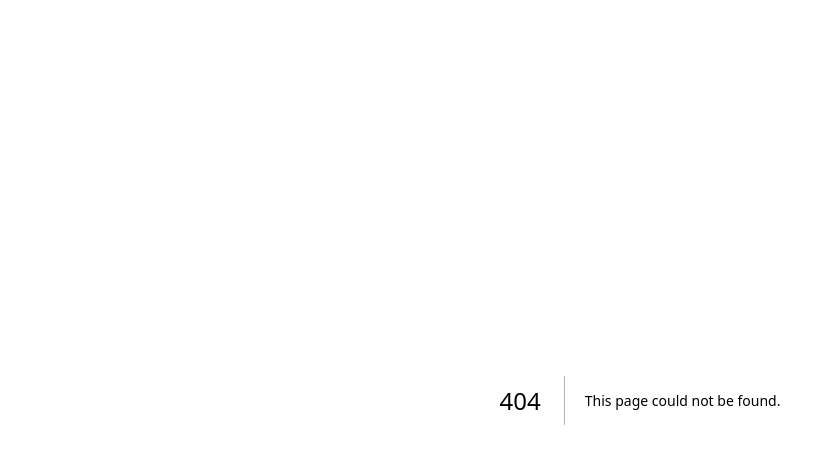
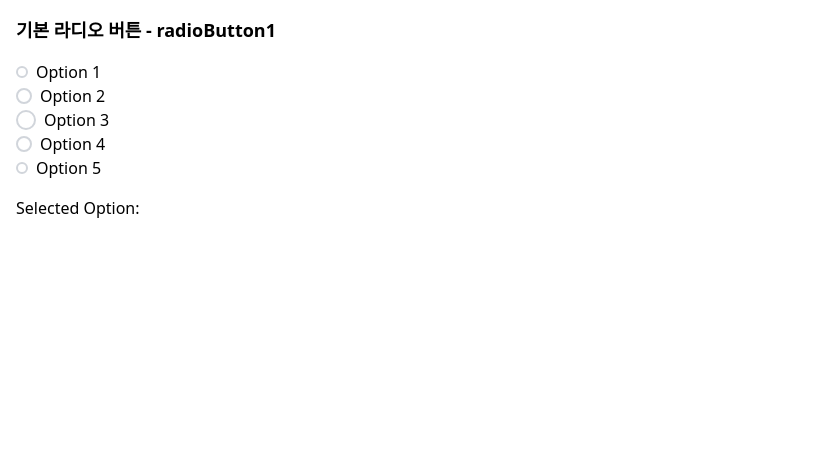
Before and after one commit to Poten14/Componique, a Next.js app: page /js/RadioButton in a window 1280 px wide. Before the commit this address had no page. Shown: the top 464 px of the page, without its empty margins (0-827 px from the left). Built offline with nearby package versions, Linux system fonts and the light colour scheme.

Commit message:
text: 기본 라디오 버튼 완성

```diff
--- /dev/null
+++ b/src/app/(page)/js/RadioButton/page.tsx
@@ -0,0 +1,132 @@
+"use client"; // 클라이언트 컴포넌트로 설정
+
+import React, { useState } from "react";
+
+// 라디오 버튼 프롭스 인터페이스 정의
+interface RadioButtonProps {
+  name: string;
+  value: string;
+  checked: boolean;
+  onChange: (event: any) => void;
+  disabled?: boolean;
+  size?: "small" | "medium" | "large";
+  color?: string;
+  label?: string;
+}
+
+// RadioButton 컴포넌트
+const RadioButton = ({
+  name,
+  value,
+  checked,
+  onChange,
+  disabled = false,
+  size = "medium",
+  color = "blue",
+  label,
+}: RadioButtonProps) => {
+  // 크기 스타일 (변경 없음)
+  let sizeStyle = "w-4 h-4";
+  if (size === "small") {
+    sizeStyle = "w-3 h-3";
+  } else if (size === "large") {
+    sizeStyle = "w-5 h-5";
+  }
+
+  // 색상 스타일 적용
+  const colorClasses: { [key: string]: string } = {
+    blue: "bg-blue-500 border-blue-500",
+    green: "bg-green-500 border-green-500",
+    red: "bg-red-500 border-red-500",
+    yellow: "bg-yellow-500 border-yellow-500",
+    grey: "bg-grey-500 border-grey-500",
+  };
+
+  const selectedColorStyle =
+    colorClasses[color] || "bg-blue-500 border-blue-500";
+
+  return (
+    <label
+      className={`flex items-center ${disabled ? "cursor-not-allowed opacity-50" : "cursor-pointer"}`}
+    >
+      <input
+        type="radio"
+        name={name}
+        value={value}
+        checked={checked}
+        onChange={onChange}
+        disabled={disabled}
+        className={`appearance-none rounded-full border-2 ${sizeStyle} ${
+          checked ? selectedColorStyle : "border-gray-300 bg-white"
+        } focus:outline-none focus:ring-2 focus:ring-offset-2 focus:ring-${color}-500`}
+      />
+      {label && <span className="ml-2">{label}</span>}
+    </label>
+  );
+};
+
+// RadioGroup 컴포넌트
+const RadioGroup = () => {
+  const [selectedValue, setSelectedValue] = useState<string>("");
+
+  // 선택 상태 변경 핸들러
+  const handleChange = (event: React.ChangeEvent<HTMLInputElement>) => {
+    setSelectedValue(event.target.value);
+  };
+
+  return (
+    <div className="p-4">
+      <h1 className="mb-4 text-lg font-semibold">
+        기본 라디오 버튼 - radioButton1
+      </h1>
+      <RadioButton
+        name="options"
+        value="option1"
+        checked={selectedValue === "option1"}
+        onChange={handleChange}
+        label="Option 1"
+        size="small"
+        color="blue"
+      />
+      <RadioButton
+        name="options"
+        value="option2"
+        checked={selectedValue === "option2"}
+        onChange={handleChange}
+        label="Option 2"
+        size="medium"
+        color="green"
+      />
+      <RadioButton
+        name="options"
+        value="option3"
+        checked={selectedValue === "option3"}
+        onChange={handleChange}
+        label="Option 3"
+        size="large"
+        color="red"
+      />
+      <RadioButton
+        name="options"
+        value="option4"
+        checked={selectedValue === "option4"}
+        onChange={handleChange}
+        label="Option 4"
+        size="medium"
+        color="yellow"
+      />
+      <RadioButton
+        name="options"
+        value="option5"
+        checked={selectedValue === "option5"}
+        onChange={handleChange}
+        label="Option 5"
+        size="small"
+        color="grey"
+      />
+      <p className="mt-4">Selected Option: {selectedValue}</p>
+    </div>
+  );
+};
+
+export default RadioGroup;
--- a/src/app/(page)/js/page.tsx
+++ b/src/app/(page)/js/page.tsx
@@ -1,7 +1,21 @@
+import Link from "next/link";
+
 const js = () => {
   return (
     <>
-      <h1>js Component</h1>
+      <div className="mt-32 text-xl">
+        <h1 className="flex justify-center text-2xl font-bold">
+          김준수 컴포넌트 페이지
+        </h1>
+        <div className="flex justify-center">
+          <Link
+            href={"/js/RadioButton"}
+            className="rou bold-white mt-12 rounded-lg bg-orange-400 p-4 font-bold"
+          >
+            라디오버튼
+          </Link>
+        </div>
+      </div>
     </>
   );
 };
--- /dev/null
+++ b/src/components/RadioButton/page.tsx
@@ -0,0 +1,4 @@
+const page = () => {
+  return <div>page</div>;
+};
+export default page;
```
